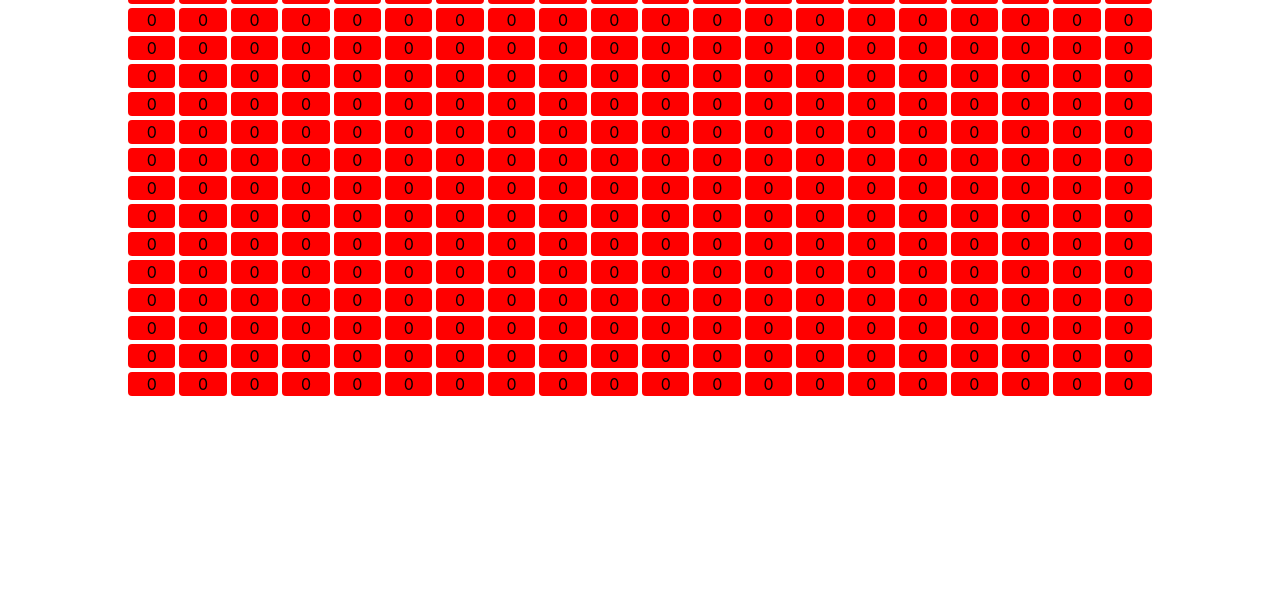
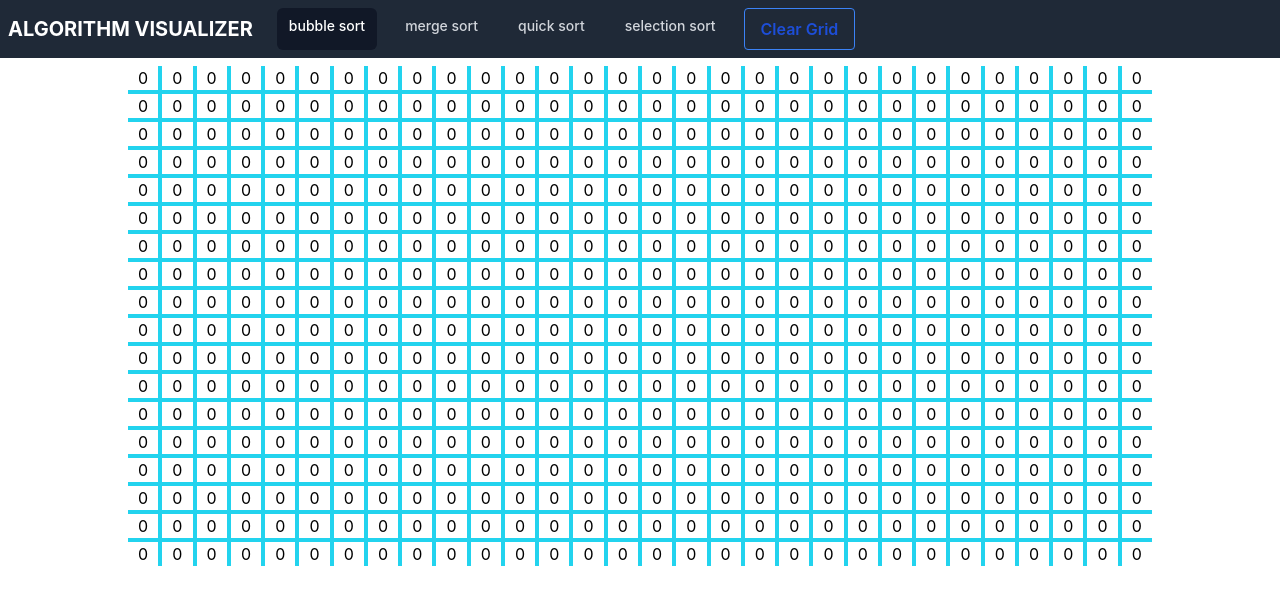
Before and after one commit to karthik123karthik/Sorting-Visualizer, a Next.js app: page /paths in a window 1280 px wide. Shown: the top 604 px of the page. Built offline with nearby package versions, Linux system fonts and the light colour scheme.

Commit message:
added styling

```diff
--- /dev/null
+++ b/components/Navbar2.js
@@ -0,0 +1,54 @@
+const Navbartwo = ({setArray}) => {
+
+
+    function cleargrid(){
+        setArray(Array.from({ length: 18 }, () => Array(30).fill(0)))
+      }
+
+
+
+  return (
+    <nav className="bg-gray-800 p-2">
+      <div className="flex-1 flex items-center justify-center sm:items-stretch sm:justify-start">
+        <div className="flex-shrink-0 flex items-center">
+          <h3 className="text-xl text-white font-bold">ALGORITHM VISUALIZER</h3>
+        </div>
+        <div className="hidden sm:block sm:ml-6">
+          <div className="flex space-x-4">
+            <a
+              href="#"
+              className="bg-gray-900 text-white px-3 py-2 rounded-md text-sm font-medium"
+              aria-current="page"
+            >
+              bubble sort
+            </a>
+
+            <a
+              href="#"
+              className="text-gray-300 hover:bg-gray-700 hover:text-white px-3 py-2 rounded-md text-sm font-medium"
+            >
+              merge sort
+            </a>
+
+            <a
+              href="#"
+              className="text-gray-300 hover:bg-gray-700 hover:text-white px-3 py-2 rounded-md text-sm font-medium"
+            >
+              quick sort
+            </a>
+
+            <a
+              href="#"
+              className="text-gray-300 hover:bg-gray-700 hover:text-white px-3 py-2 rounded-md text-sm font-medium"
+            >
+              selection sort
+            </a>
+          <button onClick={cleargrid} className="bg-transparent hover:bg-blue-500 text-blue-700 font-semibold hover:text-white py-2 px-4 border mx-2 border-blue-500 hover:border-transparent rounded">Clear Grid</button>
+          </div>
+        </div>
+      </div>
+    </nav>
+  );
+};
+
+export default Navbartwo;
--- a/pages/paths.js
+++ b/pages/paths.js
@@ -1,35 +1,79 @@
 import { useState } from 'react';
 import { delay } from '../components/utilities';
+import Navbartwo from '../components/Navbar2';
+
+
+
 
 
 function Paths() {
 
-  const [arr, setArray] = useState(Array.from({ length: 15 }, () => Array(20).fill(0)));
+  const [arr, setArray] = useState(Array.from({ length: 18 }, () => Array(30).fill(0)));
 
   function giveIndex(row, col){
-       callvisited();
+       dfs(row, col, arr);
   }
 
-  async function callvisited(){
+  async function dfs(row, col, visited){
+
+    if(row >= 18 || row<0 || col>= 30 || col<0 || visited[row][col]!==0)return;
+
+
+    if(row === 3 && col ===3 ){
+      let temp = visited.slice();
+      temp[row][col] = 2
+      await delay(100);
+      setArray([...temp])
+      return;
+    }
+
+    let temp = visited.slice();
+    temp[row][col] = 1
+    await delay(10);
+    setArray([...temp])
+    await delay(10);
+    let value = false
+    await dfs(row+1, col, arr)
+    await dfs(row, col+1, arr)
+    await dfs(row-1, col, arr)
+    await dfs(row, col-1, arr)
+
+    temp = visited.slice();
+    temp[row][col] = 1
+    await delay(10);
+    setArray([...temp])
+    await delay(10);
+    return;
+
+  }
+
+
+
+  async function callvisited(row, col){
       let visitedArray = arr.slice();
       let queue = [];
 
-      queue.push([6,6]);
-      visitedArray[6][6] = 1;
+      queue.push([row, col]);
+      visitedArray[row][col] = 2;
       while(queue.length > 0){
         let n = queue.length;
         visitedArray = arr.slice()
         while(n--){
          const [x, y] = queue.shift();
 
-         //if(x== 3 && y == 3)return
+         if(x== 3 && y == 3){
+          visitedArray = arr.slice()
+          visitedArray[x][y] = 2;
+          setArray([...visitedArray]);
+          return;
+         }
 
          if(x-1 >=0  && visitedArray[x-1][y] == 0){
           queue.push([x-1, y]);
           visitedArray[x-1][y] = 1
          }
 
-         if(x+1 <15  && visitedArray[x+1][y] == 0){
+         if(x+1 <18  && visitedArray[x+1][y] == 0){
           queue.push([x+1, y]);
           visitedArray[x+1][y] = 1
          }
@@ -39,7 +83,7 @@ function Paths() {
           visitedArray[x][y-1] = 1
          }
 
-         if(y+1<20   && visitedArray[x][y+1] == 0){
+         if(y+1<30   && visitedArray[x][y+1] == 0){
           queue.push([x, y+1]);
           visitedArray[x][y+1] = 1
          }
@@ -51,13 +95,22 @@ function Paths() {
     }
   }
 
+  function getcolor(ele){
+    if(ele === 1)return "rgb(21 94 117)";
+    else if(ele === 0)return "white";
+    else return "rgb(8 51 68)";
+  }
+
 
   return (
-    <div className='flex flex-row h-[600px] justify-center items-center'>
-    <div className='flex flex-col gap-1 h-[80vh] w-[80vw]'>
-    {arr.map((row, i) => < div key={i} className=' flex flex-row itmes-center justify-around gap-1'>{row.map((ele, j) => <div key={j} className='w-[100px] items-center text-center rounded' style={{"background":`${!ele? "red":"green"}`}} onClick={() => giveIndex(i, j)}>{ele}</div>)}</div>)}
+    <>
+      <Navbartwo setArray={setArray}/>
+    <div className='flex flex-row justify-center items-center'>
+    <div className='flex flex-col mt-2 bg-cyan-400 gap-1 w-[80vw]'>
+    {arr.map((row, i) => < div key={i} className=' flex flex-row itmes-center justify-around gap-1'>{row.map((ele, j) => <div key={j} className='w-[100px] items-center text-center ' style={{"background":`${getcolor(ele)}`}} onClick={() => giveIndex(i, j)}>{ele}</div>)}</div>)}
     </div>
     </div>
+    </>
   )
 }
 
```
